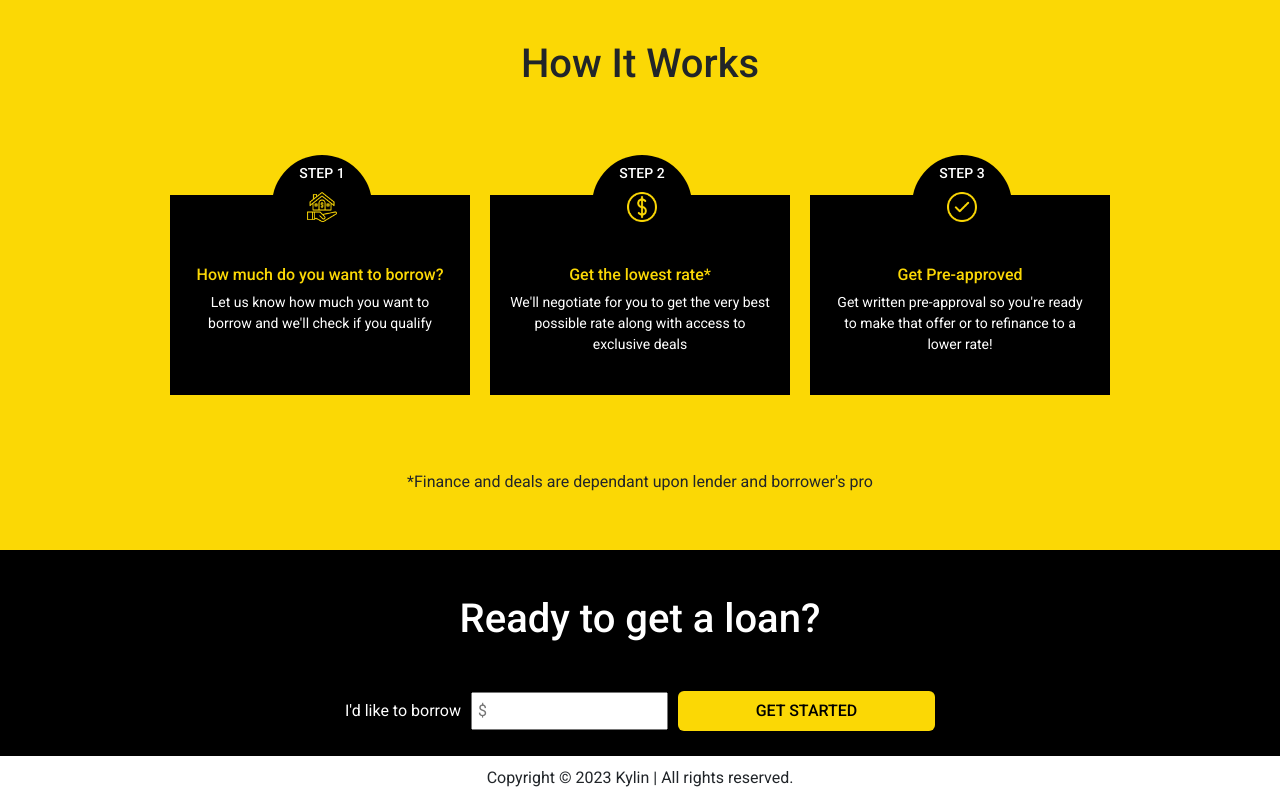
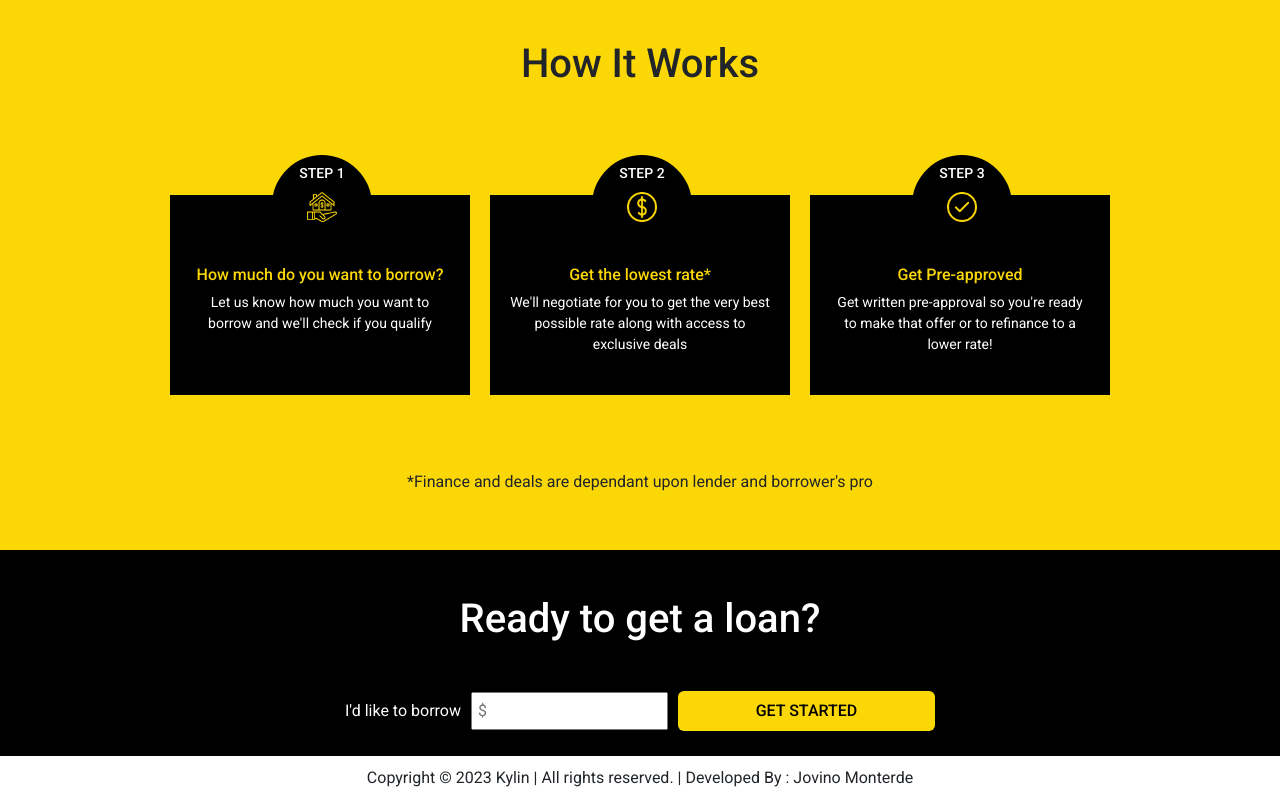
Before and after one commit to JovinoBironMonterde/kylinproject, a plain HTML site: page kylia-trial_project/index.html in a window 1280 px wide. Shown: the part 2034-2834 px from the top of the page. Drawn offline with nearby package versions, Linux system fonts and the light colour scheme.

Commit message:
new commit

```diff
--- a/kylia-trial_project/index.html
+++ b/kylia-trial_project/index.html
@@ -405,7 +405,7 @@
       </section>
     </div>
     <footer>
-      <p>Copyright © 2023 Kylin | All rights reserved.</p>
+      <p>Copyright © 2023 Kylin | All rights reserved. | Developed By : Jovino Monterde</p>
     </footer>
     <script src="https://code.jquery.com/jquery-1.10.2.min.js"></script>
     <script src="./script/script.js"></script>
```
